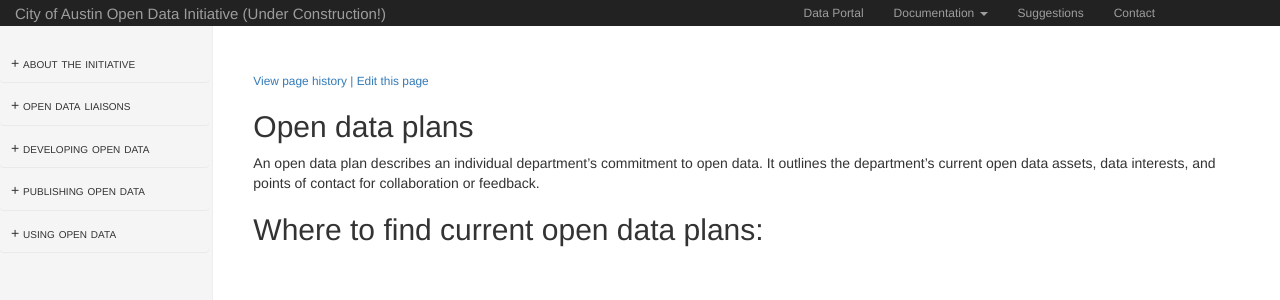
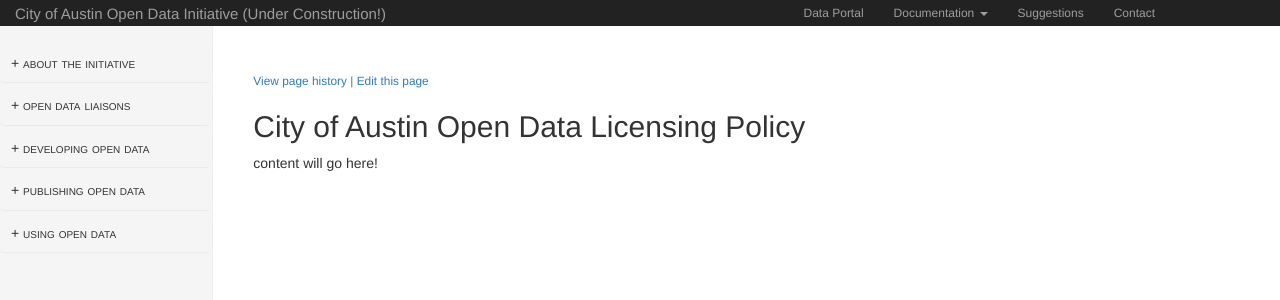
Before and after one commit to cityofaustin/open-data-manual, a Jekyll site: the page built from licensing.md, in a window 1280 px wide. Shown: the top 300 px of the page. Built offline with Jekyll 4.4.1, drawn with Linux system fonts in a browser that asks for light colours; nearby versions of some CDN libraries.

Commit message:
correct page title

```diff
--- a/licensing.md
+++ b/licensing.md
@@ -1,9 +1,7 @@
 ---
 layout: page
-title: 'Open data plans'
+title: 'City of Austin Open Data Licensing Policy'
 file: licensing.md
 ---
 
-An open data plan describes an individual department's commitment to open data. It outlines the department's current open data assets, data interests, and points of contact for collaboration or feedback.
-
-# Where to find current open data plans:
+content will go here!
```
